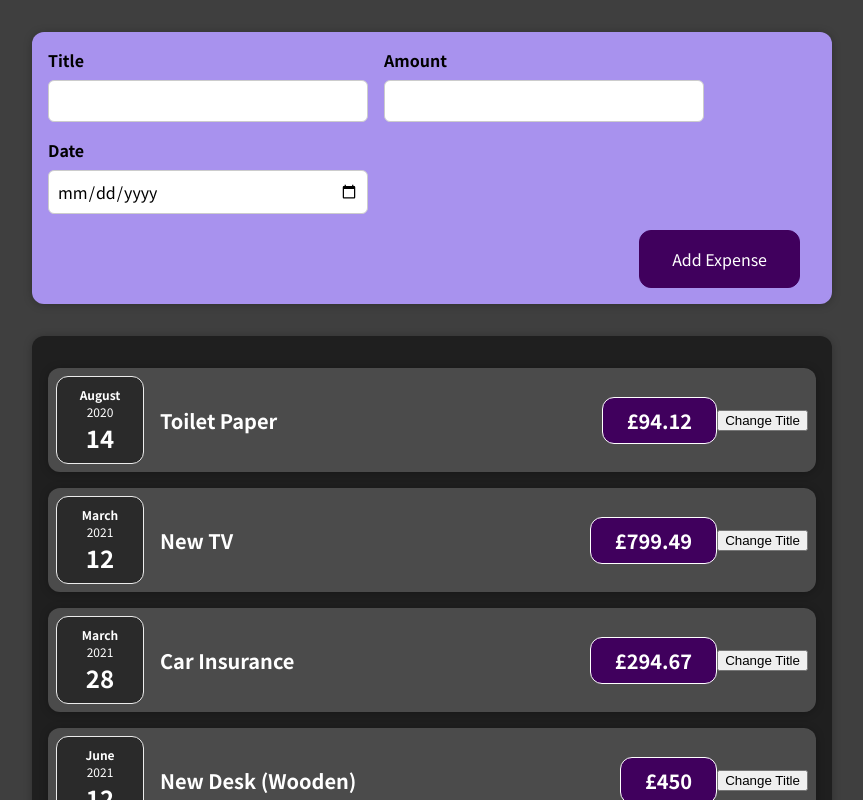
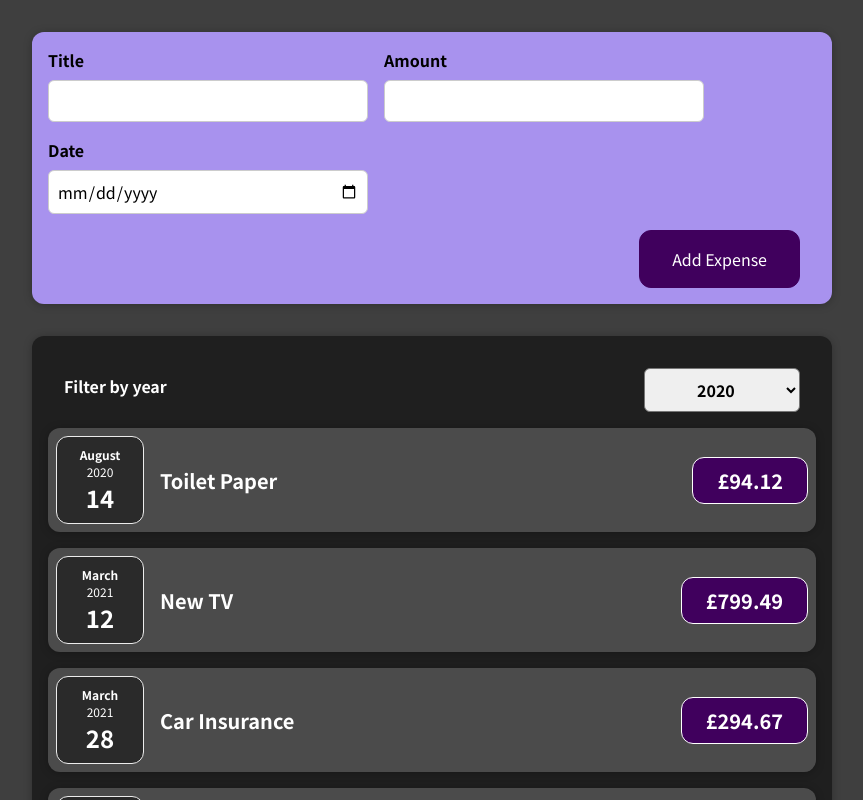
Before and after one commit to TinaHoustonGlobal/react_complete_guide, a React (Create React App) app: page / in a window 1280 px wide. Shown: the top 800 px of the page, without its empty margins (208-1071 px from the left). Built offline with nearby package versions, Linux system fonts and the light colour scheme.

Commit message:
adding expense filter to app

```diff
--- /dev/null
+++ b/src/components/expenses/ExpenseFilter.js
@@ -0,0 +1,26 @@
+import React from 'react';
+
+import '../../css/ExpenseFilter.css';
+
+const ExpensesFilter = (props) => {
+
+    const onChangeDateHandler = (event) => {
+        props.onChangeFilter(event.target.value);
+    };
+
+  return (
+    <div className='expenses-filter'>
+      <div className='expenses-filter__control'>
+        <label>Filter by year</label>
+        <select onChange={onChangeDateHandler} value={props.selected}>
+          <option value='2022'>2022</option>
+          <option value='2021'>2021</option>
+          <option value='2020'>2020</option>
+          <option value='2019'>2019</option>
+        </select>
+      </div>
+    </div>
+  );
+};
+
+export default ExpensesFilter;
--- a/src/components/expenses/ExpenseItem.js
+++ b/src/components/expenses/ExpenseItem.js
@@ -1,26 +1,18 @@
-import React, { useState } from 'react';
+import React from 'react';
 
 import ExpenseDate from "./ExpenseDate";
 import Card from "../UI/Card";
 import "../../css/ExpenseItem.css";
 
 const ExpenseItem = (props) => {
-  const [title, setTitle] = useState(props.title);
-  console.log('ExpseItem evaluated by React');
-
-  const clickHandler = () => {
-    setTitle('Updated');
-    console.log(title);
-  };
 
   return (
     <Card className="expense-item">
       <ExpenseDate date={props.date} />
       <div className="expense-item__description">
-        <h2>{title}</h2>
+        <h2>{props.title}</h2>
       </div>
       <div className="expense-item__price">£{props.amount}</div>
-      <button onClick={clickHandler}>Change Title</button>
     </Card>
   );
 }
--- a/src/components/expenses/Expenses.js
+++ b/src/components/expenses/Expenses.js
@@ -1,10 +1,20 @@
+import React, { useState } from 'react';
+
 import ExpenseItem from "./ExpenseItem";
 import Card from "../UI/Card";
 import "../../css/Expenses.css";
+import ExpensesFilter from "./ExpenseFilter";
 
 const Expenses = (props) => {
+  const [selectedYear, setSelectedYear] = useState(2020);
+
+  const filterDateHandler = (selectedYear) => {
+    setSelectedYear(selectedYear);
+  };
+
   return (
     <Card className="expenses">
+      <ExpensesFilter selected={selectedYear} onChangeFilter={filterDateHandler}/>
       <ExpenseItem
         title={props.items[0].title}
         amount={props.items[0].amount}
@@ -27,6 +37,6 @@ const Expenses = (props) => {
       ></ExpenseItem>
     </Card>
   );
-}
+};
 
 export default Expenses;
--- /dev/null
+++ b/src/css/ExpenseFilter.css
@@ -0,0 +1,24 @@
+.expenses-filter {
+    color: white;
+    padding: 0 1rem;
+  }
+
+  .expenses-filter__control {
+    display: flex;
+    width: 100%;
+    align-items: center;
+    justify-content: space-between;
+    margin: 1rem 0;
+  }
+
+  .expenses-filter label {
+    font-weight: bold;
+    margin-bottom: 0.5rem;
+  }
+
+  .expenses-filter select {
+    font: inherit;
+    padding: 0.5rem 3rem;
+    font-weight: bold;
+    border-radius: 6px;
+  }
```
Also changed, not shown: 1 other file (tests, documents, lock files or other folders).
